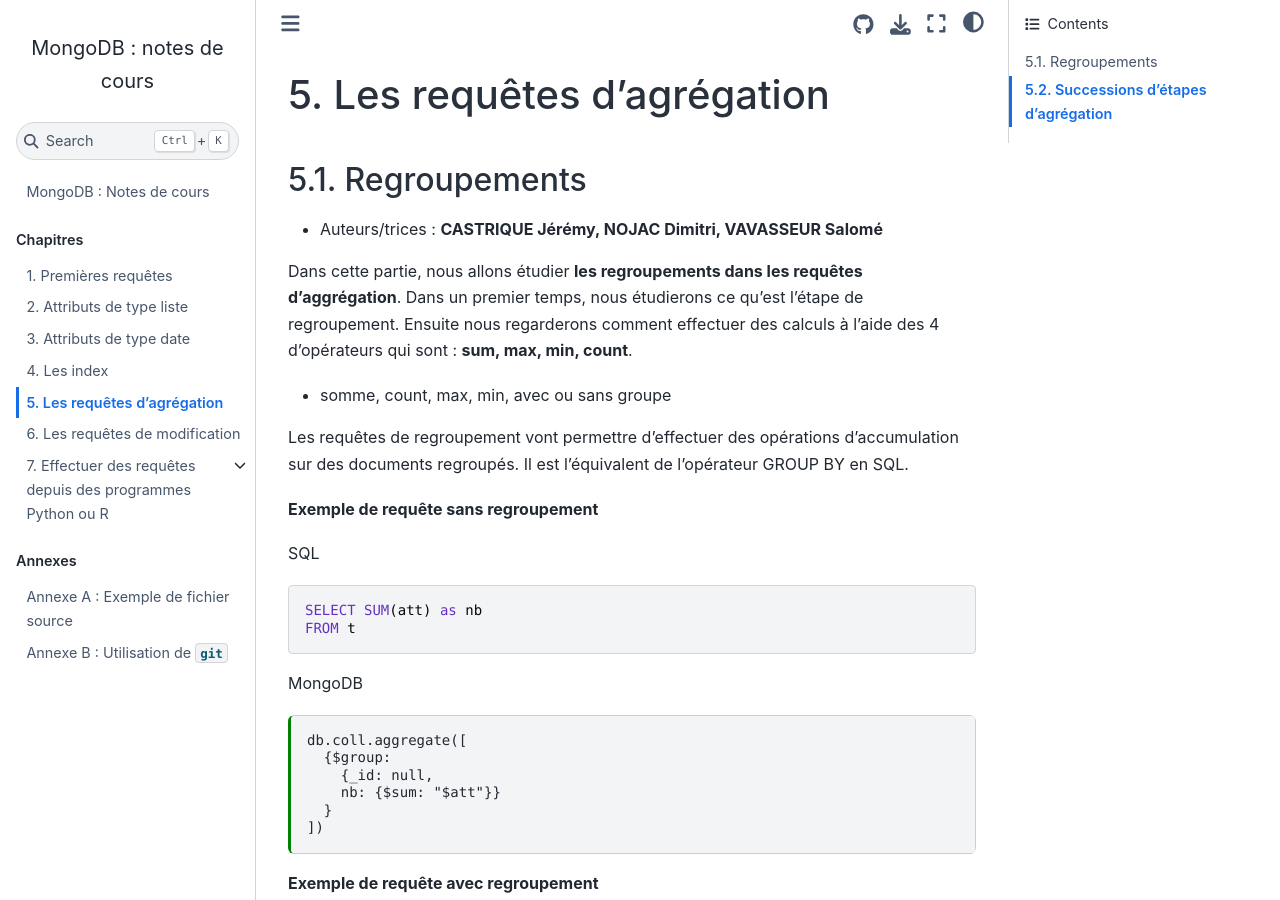
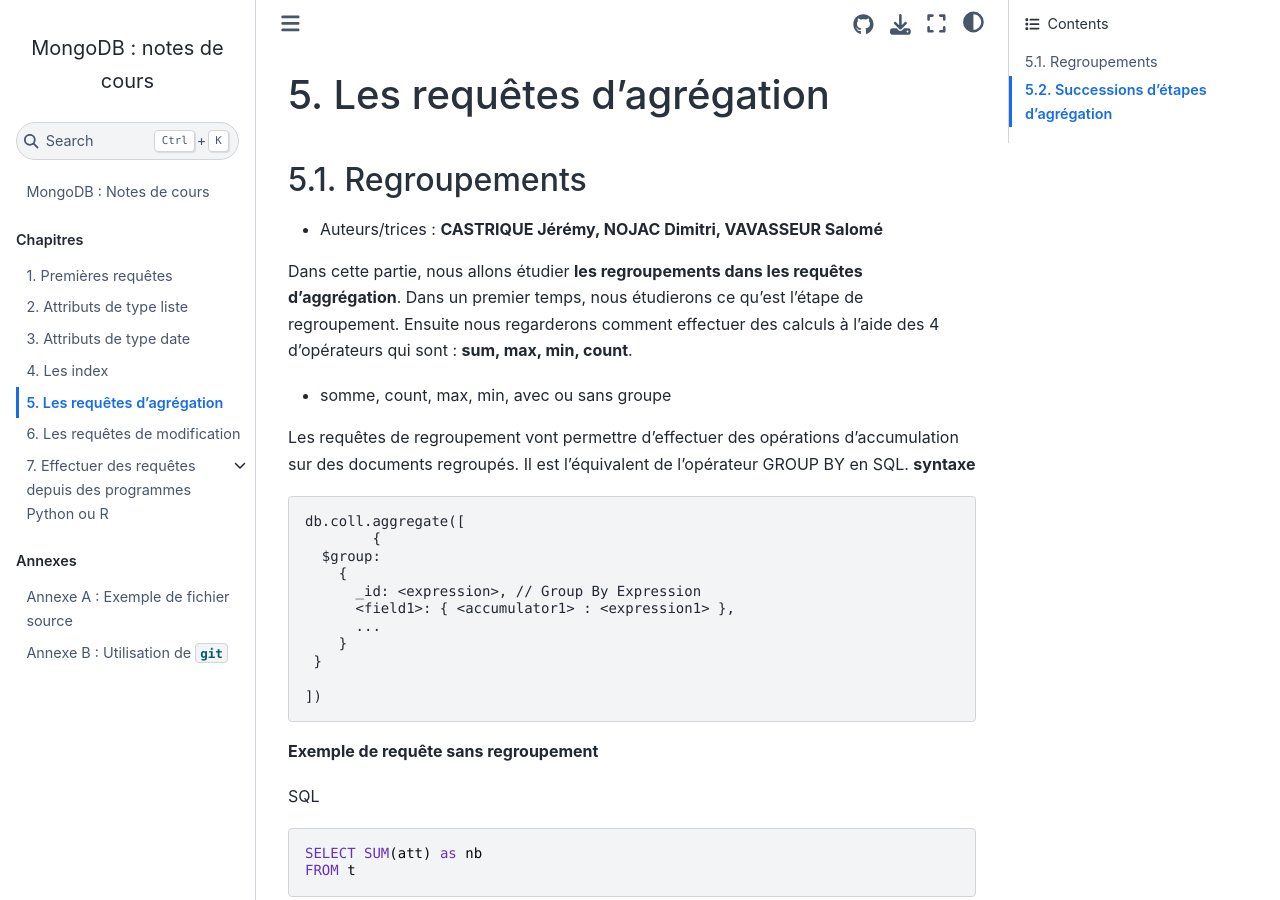
Before and after one commit to rtavenar/mongo_book, a Jupyter Book: the page built from content/05_agreg.md, in a window 1280 px wide and 900 px high. Built offline with Jupyter Book 1.0.4 settings and Sphinx 7.4.7 and the Sphinx Book theme 1.1.4, drawn with Linux system fonts in a browser that asks for light colours.

Commit message:
Update 05_agreg.md

````diff
--- a/content/05_agreg.md
+++ b/content/05_agreg.md
@@ -24,6 +24,21 @@
   * somme, count, max, min, avec ou sans groupe
 
 Les requêtes de regroupement vont permettre d'effectuer des opérations d'accumulation sur des documents regroupés. Il est l'équivalent de l'opérateur GROUP BY en SQL.
+**syntaxe**
+
+```
+db.coll.aggregate([
+	{
+  $group:
+    {
+      _id: <expression>, // Group By Expression
+      <field1>: { <accumulator1> : <expression1> },
+      ...
+    }
+ }
+
+])
+```
 
 **Exemple de requête sans regroupement**
 
````
